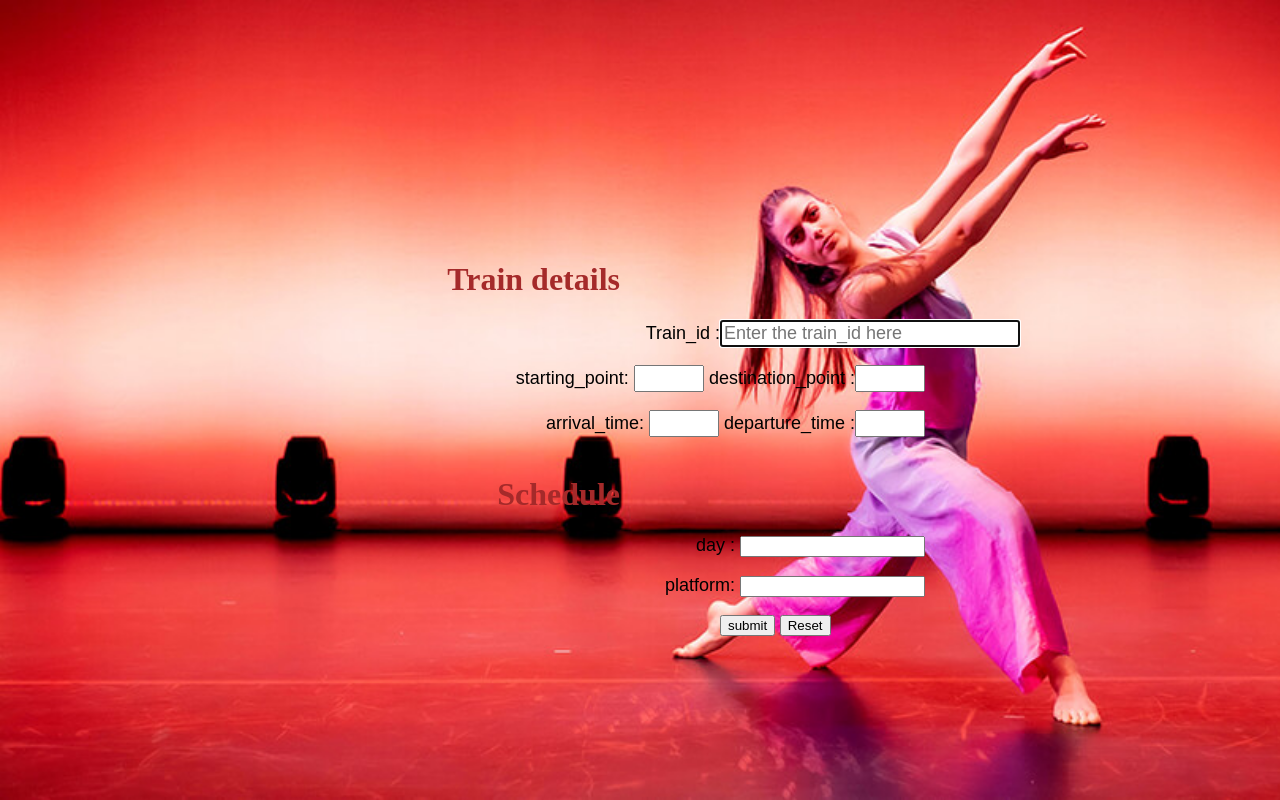
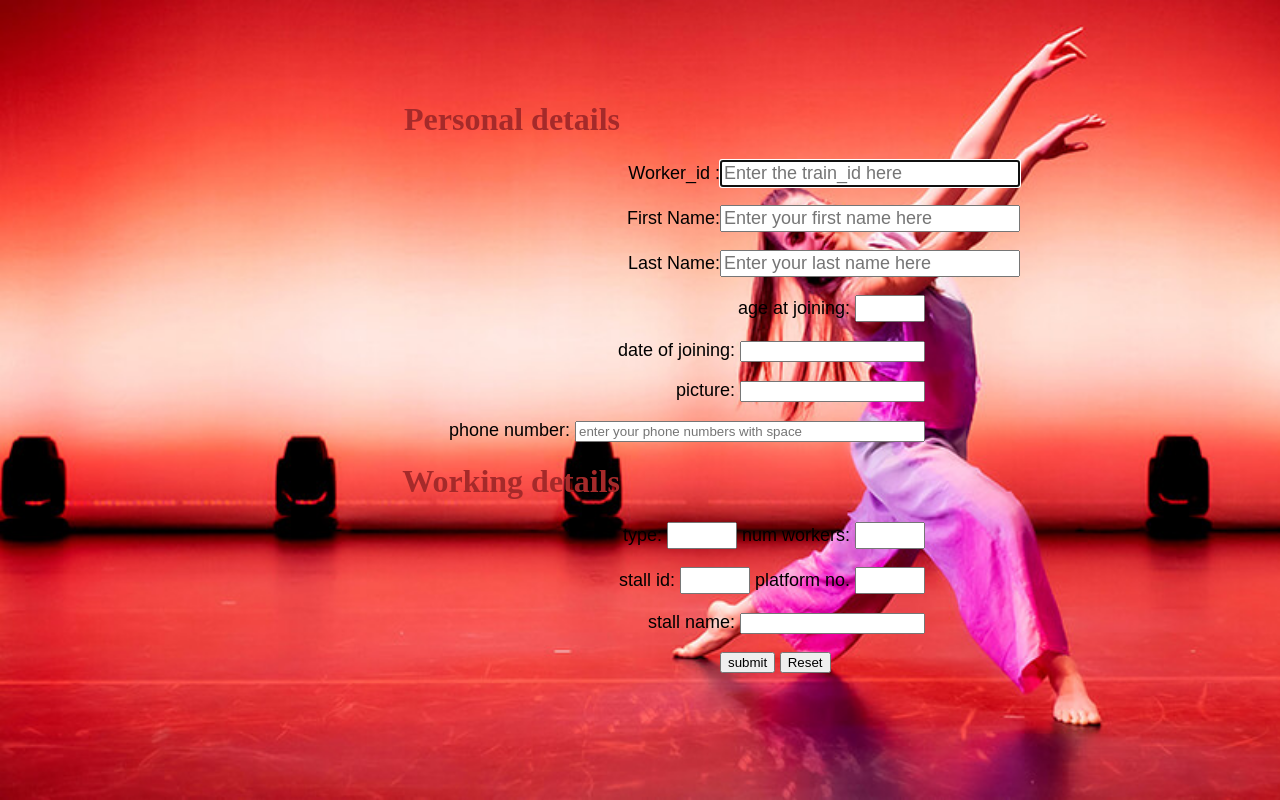
Before and after one commit to divyanshu0x16/database-assignment-6, a Flask app: page / in a window 1280 px wide. Run offline with Flask 2, Linux system fonts and the light colour scheme; some libraries are stand-ins or nearby versions.

Commit message:
added all forms

```diff
--- a/app.py
+++ b/app.py
@@ -15,7 +15,7 @@ mysql = MySQL(app)
 
 @app.route('/', methods=['GET'])
 def index():
-    return render_template('project.html')
+    return render_template('vendors.html')
 
 @app.route('/trains', methods=['GET', 'POST', 'PUT', 'DELETE'])
 def trains():
@@ -25,7 +25,7 @@ def trains():
             trains = cur.fetchall()
         cur.close()
         print(trains)
-        return render_template('project.html')
+        return render_template('trains.html')
     elif request.method == 'POST':
         cur = mysql.connection.cursor()
 
@@ -40,7 +40,7 @@ def trains():
         mysql.connection.commit()
         cur.close()
 
-        return render_template('project.html')
+        return render_template('trains.html')
 
     elif request.method == 'PUT':
         cur = mysql.connection.cursor()
@@ -69,8 +69,7 @@ def trains():
         cur.close()
 
         return 'train delete'
-    return render_template('project.html')
-
+    return render_template('trains.html')
 if __name__=="__main__":
     app.run(host=os.getenv('IP', '0.0.0.0'),
             port=int(os.getenv('PORT', 4444)), debug=True)
--- a/static/css/external.css
+++ b/static/css/external.css
@@ -1,7 +1,7 @@
 div#form {
   font-family: sans-serif;
   position: absolute;
-  top: 30%;
+  top: 20%;
   left:25%;
 }
 
@@ -44,3 +44,7 @@ label {
   text-align: right;
   font-size: large;
 }
+
+#big_box{
+  width : 350px;
+}
--- a/templates/project.html
+++ /dev/null
@@ -1,39 +0,0 @@
-<html>
-<head>
-<meta name="viewport" content="width=device-width, initial-scale-1.0">
-<link rel="stylesheet" href="../static/css/external.css" type="text/css"/>
-
-
-</head>
-<body>
-
-<!-- <div id="box"> -->
-
-	<div id="form">
-	<form method="POST">
-	<h1>Train details</h1>
-
-	<label for="fname">Train_id :</label><input type="text" id="fname" name="train_id" placeholder="Enter the train_id here" autofocus required >
-	<br><br>
-	<div id="time_gap">starting_point: <input type="text" id="min_box" name="start_pt" autofocus required>
-					   destination_point :<input type="text" id="min_box" name="dest_pt" autofocus required > </div>
-	<br><br>
-	<div id="time_gap">arrival_time: <input type="text" id="min_box" name="arrival_time" autofocus required>
-					   departure_time :<input type="text" id="min_box" name="dept_time" autofocus required > </div>
-	<br><br>
-
-	<h1>Schedule</h1>
-
-
-	<div id="time_gap" > day : <input type="text" id="medium_box" name="day"  autofocus required></div><br><br>
-	<div id="time_gap" > platform: <input type="text" id="medium_box" name="platform"  autofocus required></div><br><br>
-
-
-	<label for="submit"></label><input type="submit" value="submit"> <input type="reset" value="Reset"> <br><br>
-	</form>
-	</div>
-<!-- </div> -->
-
-
-</body>
-</html>
--- /dev/null
+++ b/templates/vendors.html
@@ -0,0 +1,52 @@
+<html>
+
+<head>
+	<meta name="viewport" content="width=device-width, initial-scale-1.0">
+	<link rel="stylesheet" href="../static/css/external.css" type="text/css" />
+
+
+</head>
+
+<body>
+
+
+	<div id="form" style="top:10%">
+		<form method="POST">
+			<h1>Personal details</h1>
+
+			<label for="fname">Worker_id :</label><input type="text" id="fname" name="train_id"
+				placeholder="Enter the train_id here" autofocus required>
+			<br><br>
+			<label for="fname">First Name:  </label><input type="text" id="fname" name="first_name"
+				placeholder="Enter your first name here" autofocus required>
+			<br><br>
+            <label for="fname">Last Name:  </label><input type="text" id="fname" name="last_name"
+				placeholder="Enter your last name here" autofocus required>
+			<br><br>
+            <div id="time_gap"> age at joining: <input type="text" id="min_box" name="age_at_joining" autofocus required></div>
+            <br><br>
+            <div id="time_gap"> date of joining: <input type="text" id="medium_box" name="date_of_joining" autofocus required></div>
+			<br><br>
+			<div id="time_gap"> picture: <input type="text" id="medium_box" name="date_of_joining" autofocus required></div>
+			<br><br>
+			<div id="time_gap"> phone number: <input type="text" id="big_box" name="phone_no" placeholder="enter your phone numbers with space" autofocus required></div>
+
+			<h1>Working details</h1>
+
+
+			<div id="time_gap"> type: <input type="text" id="min_box" name="type" autofocus required>
+				num workers: <input type="text" id="min_box" name="office no." autofocus required></div><br><br>
+			<div id="time_gap"> stall id: <input type="text" id="min_box" name="stall_id" autofocus required>
+				platform no. <input type="text" id="min_box" name="platform_num." autofocus required></div><br><br>
+			<div id="time_gap"> stall name: <input type="text" id="medium_box" name="stall_name" autofocus required></div>
+			<br><br>
+
+
+			<label for="submit"></label><input type="submit" value="submit"> <input type="reset" value="Reset"> <br><br>
+		</form>
+	</div>
+
+
+</body>
+
+</html>
```
Also changed, not shown: templates/passengers.html (added, +56 -0 lines), templates/staff.html (added, +51 -0 lines), templates/trains.html (added, +42 -0 lines).
